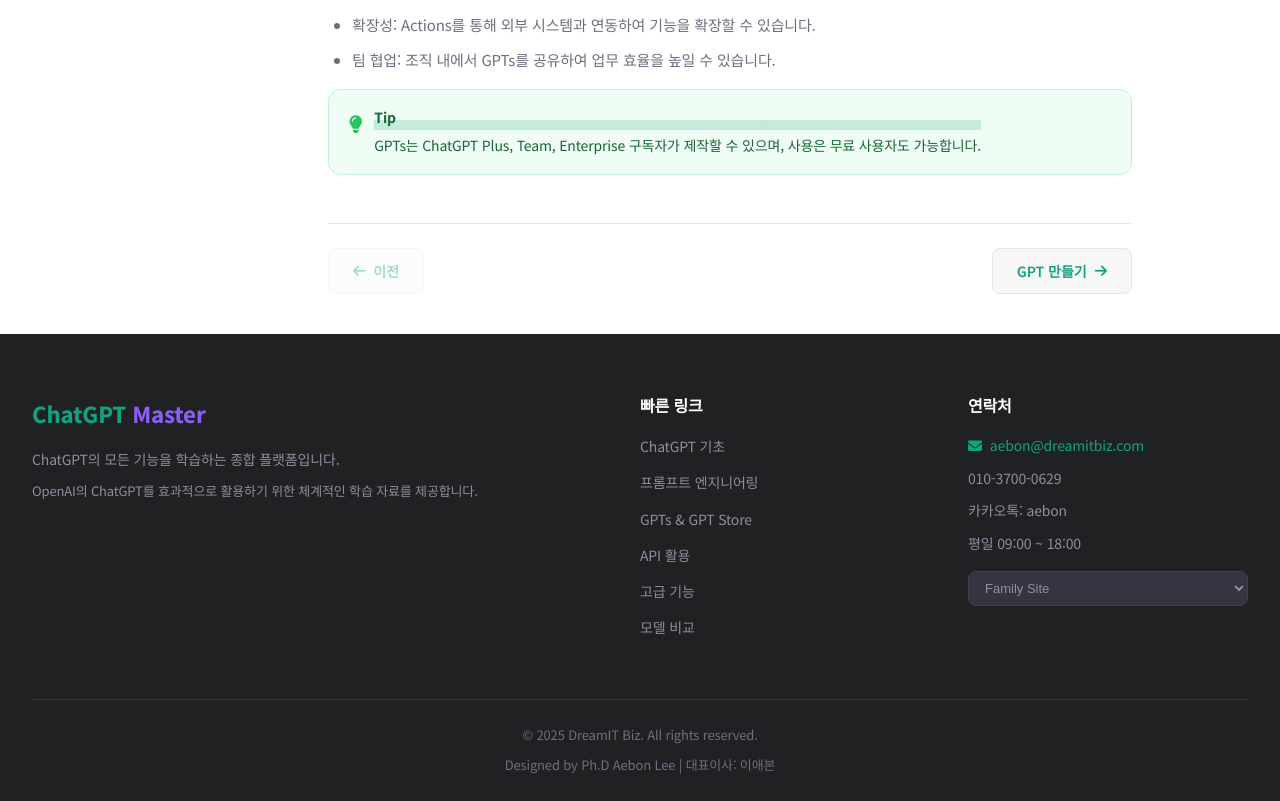
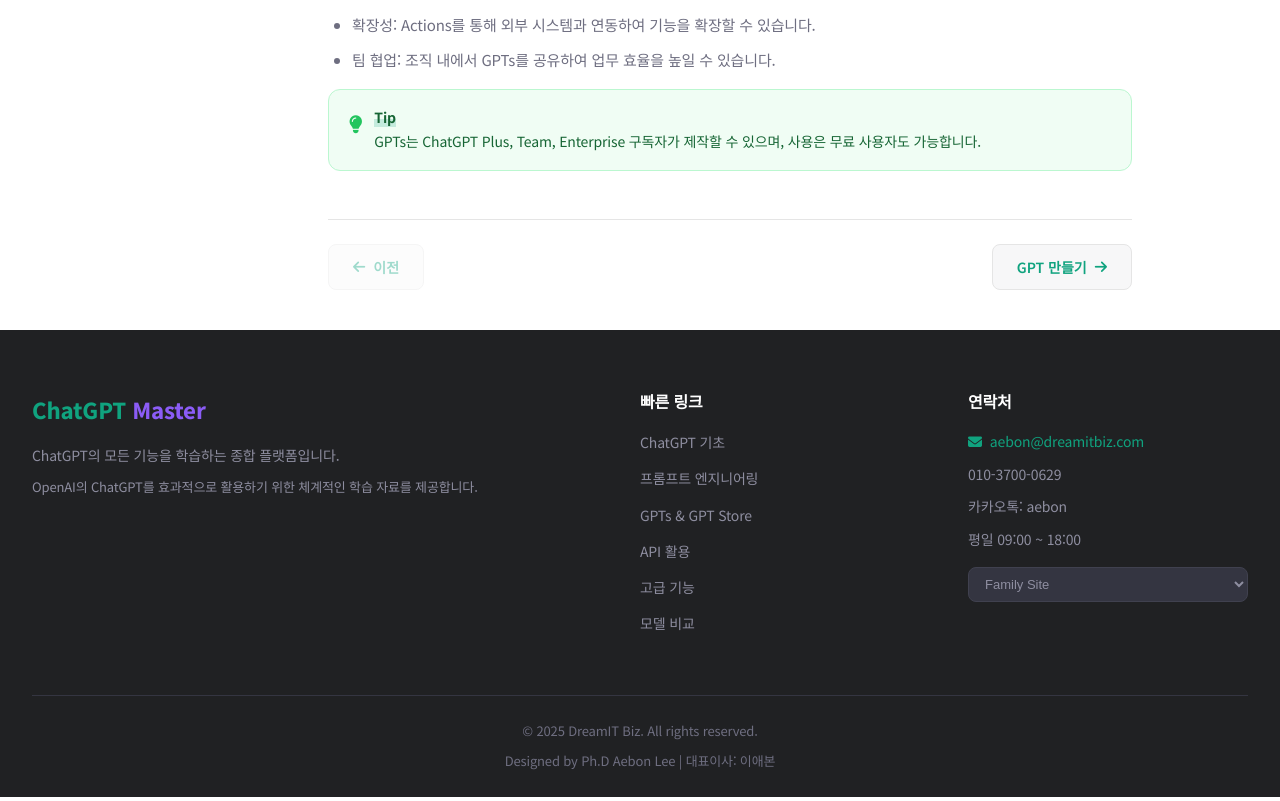
Before and after one commit to aebonlee/chatgpt, a React (Vite) app: page /gpts-store in a window 1280 px wide. Shown: the part 814-1615 px from the top of the page. Built offline with nearby package versions, Linux system fonts and the light colour scheme.

Commit message:
fix: 형광펜 효과를 글자 영역에만 한정 적용
- strong 태그에 display: inline 명시
- box-decoration-break: clone 추가로 줄바꿈 시에도 글자 범위만 적용
- 다크모드도 동일하게 수정

Co-Authored-By: Claude Opus 4.6 (1M context) <noreply@anthropic.com>

```diff
--- a/src/styles/code-blocks.css
+++ b/src/styles/code-blocks.css
@@ -151,6 +151,10 @@
 .guide-content strong {
     background: linear-gradient(transparent 60%, rgba(16, 163, 127, 0.2) 60%);
     font-weight: 700;
+    display: inline;
+    padding: 0;
+    box-decoration-break: clone;
+    -webkit-box-decoration-break: clone;
 }
 
 /* ── Dark mode adjustments ── */
@@ -161,4 +165,8 @@
 }
 [data-theme="dark"] .guide-content strong {
     background: linear-gradient(transparent 60%, rgba(16, 163, 127, 0.15) 60%);
+    display: inline;
+    padding: 0;
+    box-decoration-break: clone;
+    -webkit-box-decoration-break: clone;
 }
```
